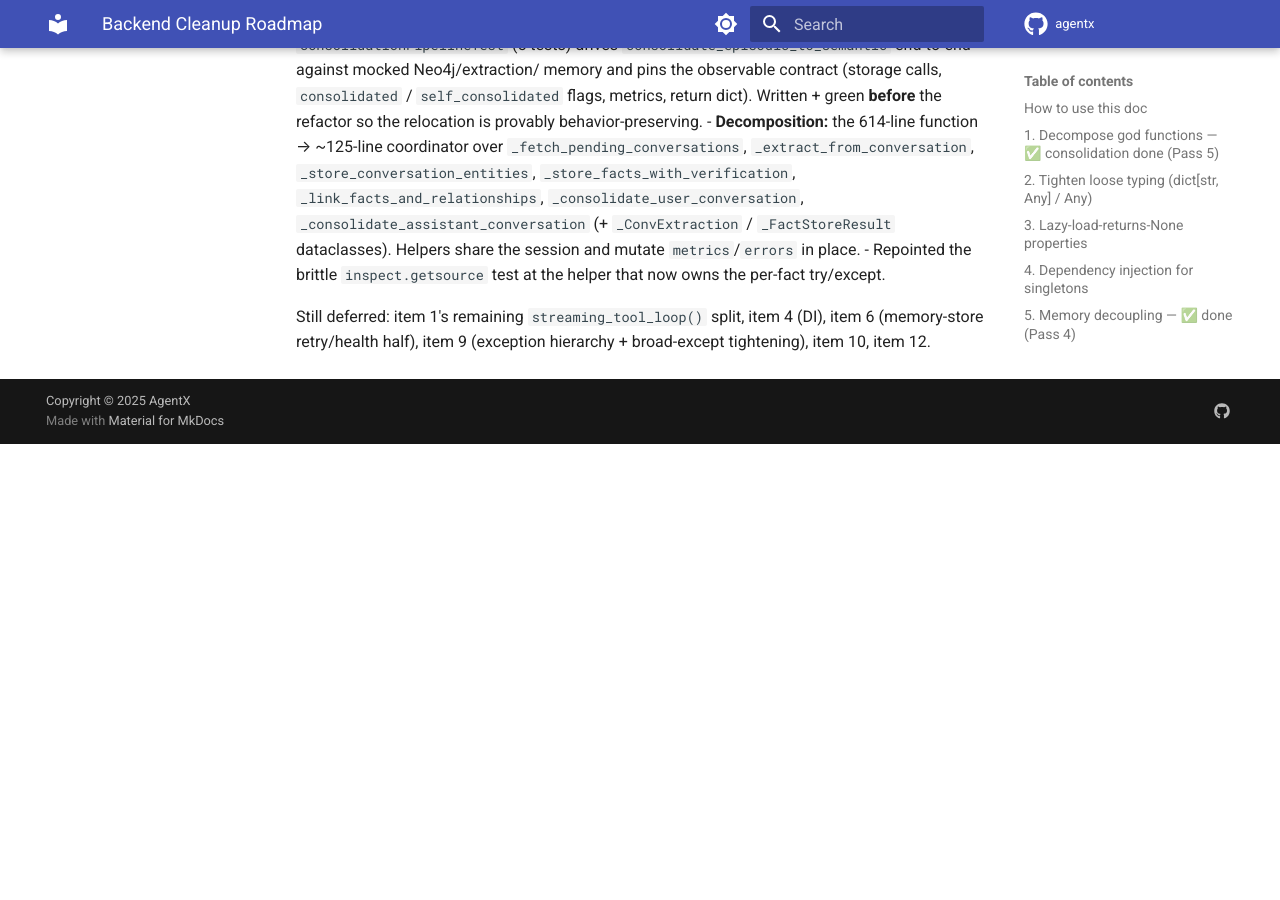
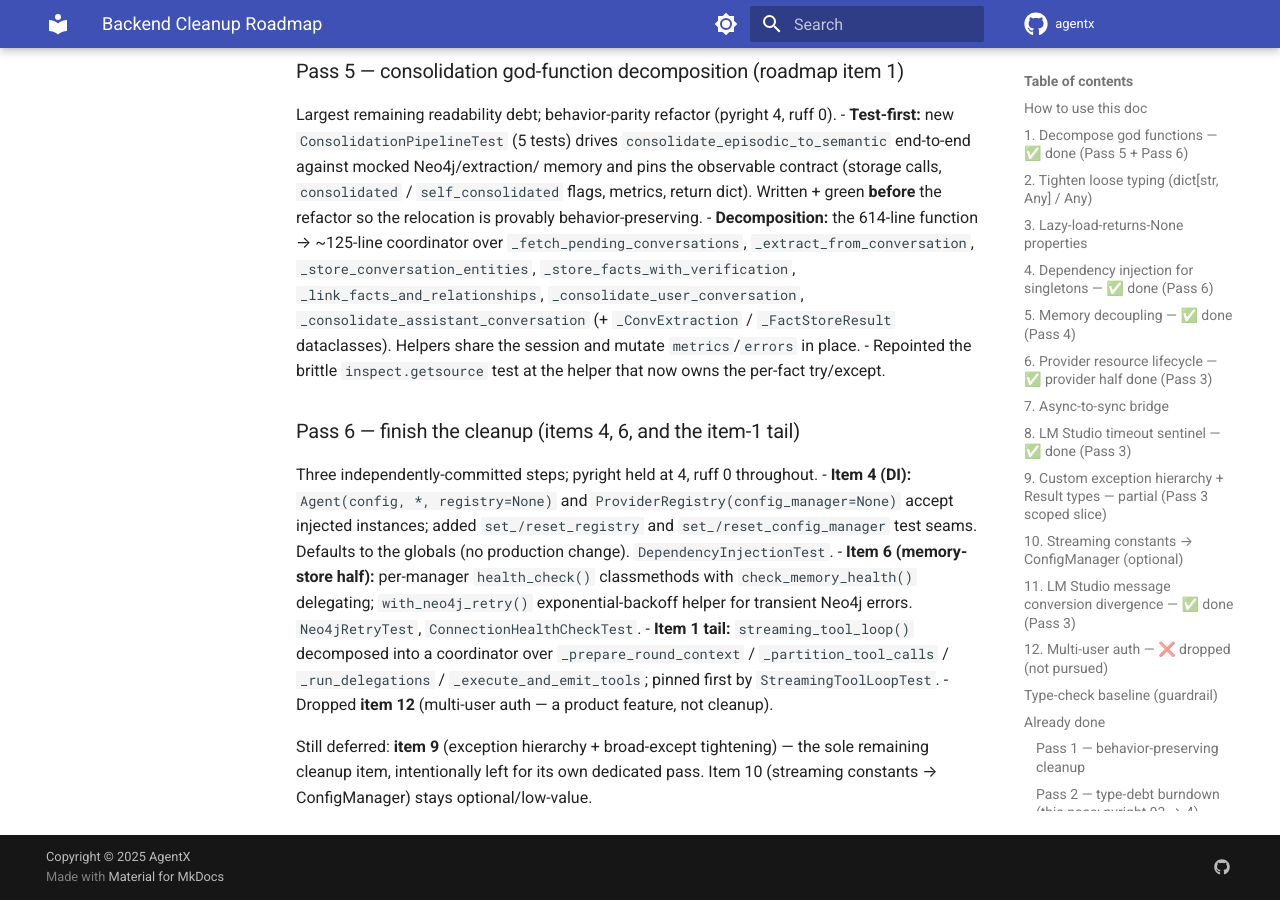
Before and after one commit to QR-Madness/agentx, an MkDocs documentation site: the page built from docs/architecture/CLEANUP_ROADMAP.md, in a window 1280 px wide and 900 px high, scrolled down 7545 px. Built offline with MkDocs 1.6.1 and Material for MkDocs 9.7.7, drawn with Linux system fonts in a browser that asks for light colours; comment, search, counter and statistics services are not loaded; the version menu is left out; before the commit the page ends 7989 px from its top, so only the background shows below that; some of the changed text lies outside the part shown.

Commit message:
docs(architecture): mark cleanup items 4/6/1-tail done, drop item 12 (Pass 6)
Items 1 (god-functions), 4 (DI), and 6 (memory-store half) are complete. Item 12
(multi-user auth) is dropped — it's a product feature, not cleanup; the 7 known
401 endpoint-test failures remain the expected baseline. Item 9 (exception
hierarchy) is now the sole remaining deferred cleanup item.

Assisted-by: Opus 4.7

```diff
--- a/docs/architecture/CLEANUP_ROADMAP.md
+++ b/docs/architecture/CLEANUP_ROADMAP.md
@@ -21,7 +21,7 @@ features and burn down the residual type-checker debt.
 
 ---
 
-## 1. Decompose god functions — ✅ consolidation done (Pass 5)
+## 1. Decompose god functions — ✅ done (Pass 5 + Pass 6)
 
 **Problem.** A few functions mix many responsibilities, which hurts testability
 and makes the control flow hard to follow.
@@ -39,14 +39,14 @@ Neo4j session and mutate `metrics`/`errors` in place (the existing
 refactor) proves parity; the brittle source-grep test was repointed at the
 helper that now owns the defensive try/except. pyright held at 4, ruff 0.
 
-**Still deferred.**
-- `streaming_tool_loop()` — `streaming/tool_loop.py`, ~250 lines. Extract chunk
-  processing, tool execution, and compression steps.
-- `RecallLayer.recall()` — `kit/agent_memory/memory/recall.py`. Already
-  decomposed in an earlier pass (orchestrates 5 techniques via helpers).
+**Done (Pass 6).** `streaming_tool_loop()` (`streaming/tool_loop.py`, ~250 lines)
+split into a thin coordinator over `_prepare_round_context`,
+`_partition_tool_calls`, `_run_delegations`, `_execute_and_emit_tools`
+(messages/result mutated in place). Behavior-pinned first by `StreamingToolLoopTest`.
+`RecallLayer.recall()` was already decomposed in an earlier pass. All three
+god-functions are now decomposed.
 
-**Risk:** medium — pure refactor. **Effort:** ~0.5 day for the remaining
-`streaming_tool_loop()`.
+**Risk:** medium — pure refactor. Complete.
 
 ---
 
@@ -84,16 +84,18 @@ re-check. Pairs naturally with item 5.
 
 ---
 
-## 4. Dependency injection for singletons
+## 4. Dependency injection for singletons — ✅ done (Pass 6)
 
 **Problem.** `providers/registry.py` (`get_registry`) and `config.py`
 (`get_config_manager`) are process-global singletons. Tests must patch globals,
 and isolation between tests is fragile.
 
-**Shape.** Accept an optional instance in constructors / call sites, defaulting
-to the global. No behavior change in production; large testability win.
-
-**Risk:** low–medium. **Effort:** ~0.5 day.
+**Done (Pass 6).** `Agent(config, *, registry=None)` and
+`ProviderRegistry(config_path=None, config_manager=None)` accept injected
+instances (used in `_load_default_config` + `reload()`), defaulting to the
+global. Added `set_registry`/`reset_registry` and `set_config_manager`/
+`reset_config_manager` seams so tests swap a fake instead of patching the global.
+No production behavior change (`DependencyInjectionTest`).
 
 ---
 
@@ -129,9 +131,14 @@ it on OpenAI/Anthropic (close + reset the cached client); added
 `ProviderRegistry.aclose()` and made `reload()` close evicted providers (bridged
 via `utils/async_bridge.run_coro_sync`).
 
-**Still deferred.** Neo4j retry/backoff and a unified `health_check()` across the
-three stores (`kit/agent_memory/connections.py`) — the memory-store half of this
-item. **Effort:** ~0.5 day.
+**Done (Pass 6, memory-store half).** Added `health_check()` classmethods to
+`Neo4jConnection`/`PostgresConnection`/`RedisConnection` (single source of truth
+for per-store liveness); `kit/memory_utils.check_memory_health()` now delegates
+to them (keeping its parallel-thread + timeout orchestration). Added
+`with_neo4j_retry(fn, *, retries, base_delay)` — exponential backoff on transient
+errors (`ServiceUnavailable`/`SessionExpired`/`TransientError`). Migrating the
+~10 existing `Neo4jConnection.session()` call sites onto it is incremental/
+out-of-scope. (`Neo4jRetryTest`, `ConnectionHealthCheckTest`.)
 
 ---
 
@@ -213,22 +220,19 @@ payloads); unit-covered for the `tool_calls` passthrough in the meantime.
 
 ---
 
-## 12. Multi-user auth
+## 12. Multi-user auth — ❌ dropped (not pursued)
 
-**Problem.** `views.py` hardcodes `DEFAULT_USER_ID = "default"` (the inline TODO
-notes "Replace with actual auth when multi-user is implemented"). The memory
-subsystem already scopes by `user_id`, so the data layer is mostly ready.
-
-**Shape.** Wire real authentication and propagate the authenticated user id
-through the request → agent → memory path. Large, product-level change.
-
-**Risk:** high (cross-cutting). **Effort:** multi-day, own initiative.
+Removed from the cleanup scope by decision: multi-user auth is a **product
+feature**, not debt cleanup. `views.py` keeps `DEFAULT_USER_ID = "default"`, and
+the 7 `401` endpoint-test failures remain the expected baseline (they assert an
+auth layer that intentionally does not exist). If multi-user is ever built, it's
+its own product initiative — not tracked here.
 
 ---
 
 ## Type-check baseline (guardrail)
 
-Two passes reduced pyright from **169 → 4** errors (Passes 3–5 held at 4). A baseline guardrail
+Two passes reduced pyright from **169 → 4** errors (Passes 3–6 held at 4). A baseline guardrail
 (`scripts/check_pyright_baseline.py`, run via `task check:types:python:baseline`)
 fails CI if the count *rises* above `api/.pyright-baseline` (currently **4**), so
 the debt can only shrink. When an item above lands, lower the baseline to lock
@@ -332,6 +336,20 @@ Largest remaining readability debt; behavior-parity refactor (pyright 4, ruff 0)
 - Repointed the brittle `inspect.getsource` test at the helper that now owns the
   per-fact try/except.
 
-Still deferred: item 1's remaining `streaming_tool_loop()` split, item 4 (DI),
-item 6 (memory-store retry/health half), item 9 (exception hierarchy +
-broad-except tightening), item 10, item 12.
+### Pass 6 — finish the cleanup (items 4, 6, and the item-1 tail)
+Three independently-committed steps; pyright held at 4, ruff 0 throughout.
+- **Item 4 (DI):** `Agent(config, *, registry=None)` and
+  `ProviderRegistry(config_manager=None)` accept injected instances; added
+  `set_/reset_registry` and `set_/reset_config_manager` test seams. Defaults to
+  the globals (no production change). `DependencyInjectionTest`.
+- **Item 6 (memory-store half):** per-manager `health_check()` classmethods with
+  `check_memory_health()` delegating; `with_neo4j_retry()` exponential-backoff
+  helper for transient Neo4j errors. `Neo4jRetryTest`, `ConnectionHealthCheckTest`.
+- **Item 1 tail:** `streaming_tool_loop()` decomposed into a coordinator over
+  `_prepare_round_context` / `_partition_tool_calls` / `_run_delegations` /
+  `_execute_and_emit_tools`; pinned first by `StreamingToolLoopTest`.
+- Dropped **item 12** (multi-user auth — a product feature, not cleanup).
+
+Still deferred: **item 9** (exception hierarchy + broad-except tightening) — the
+sole remaining cleanup item, intentionally left for its own dedicated pass.
+Item 10 (streaming constants → ConfigManager) stays optional/low-value.
```
